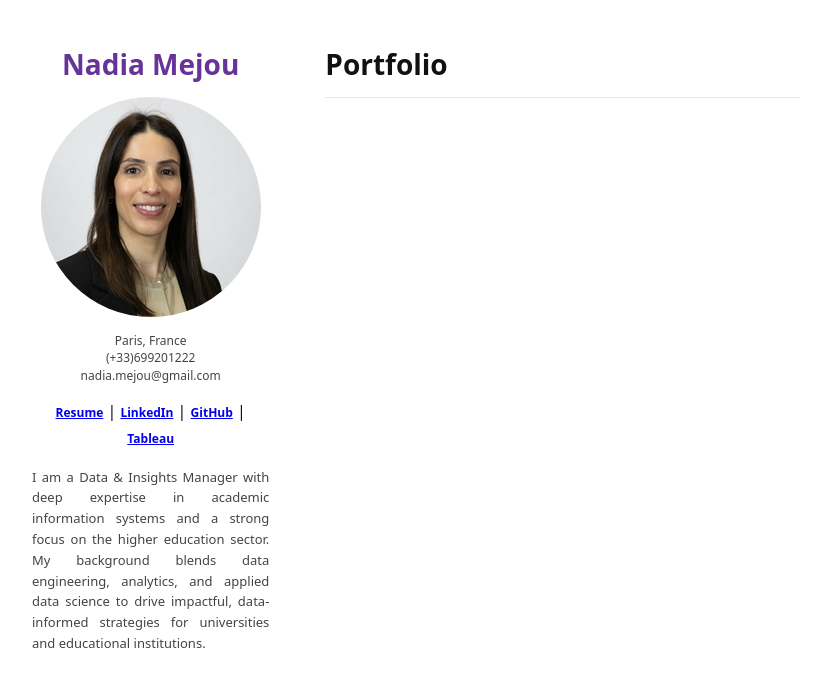
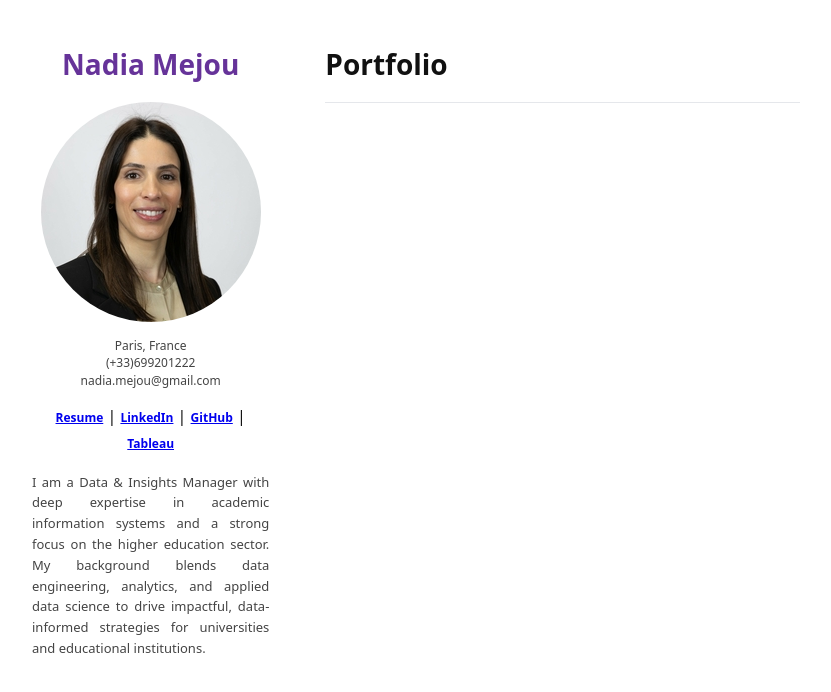
Before and after one commit to namejou/namejou.github.io, a Jekyll site: the page built from index.md, in a window 1280 px wide. Shown: the top 692 px of the page, without its empty margins (224-1055 px from the left). Built offline with Jekyll 4.4.1, drawn with Linux system fonts in a browser that asks for light colours.

Commit message:
Update site.css

```diff
--- a/assets/css/site.css
+++ b/assets/css/site.css
@@ -78,7 +78,7 @@ h1, h2 {
   line-height: 1.2;
   font-weight: 700;
   margin: 0;
-  padding-bottom: 15px;
+  padding-bottom: 20px;
 }
 
 /* (option) ligne sous "Portfolio" */
```
